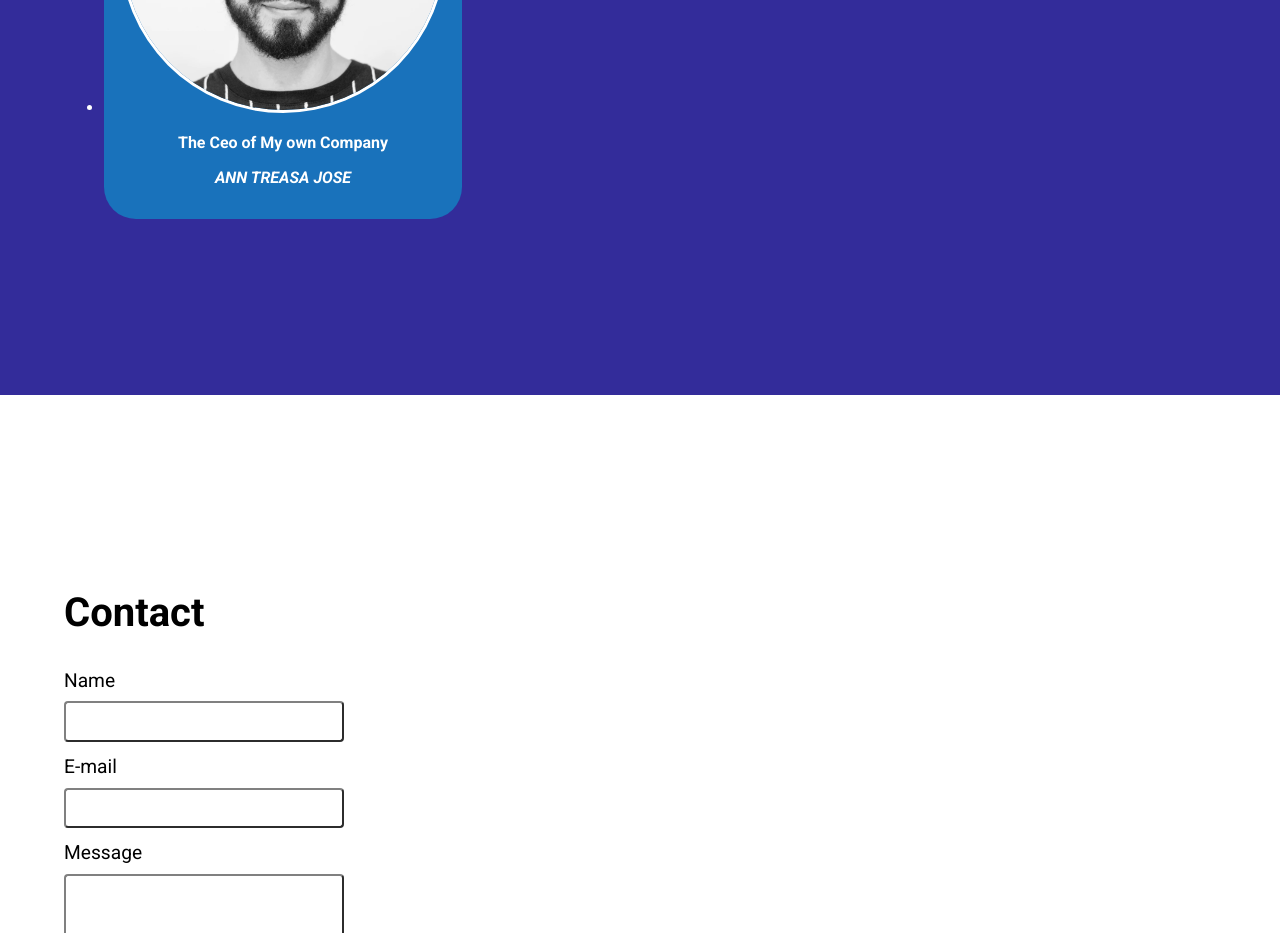
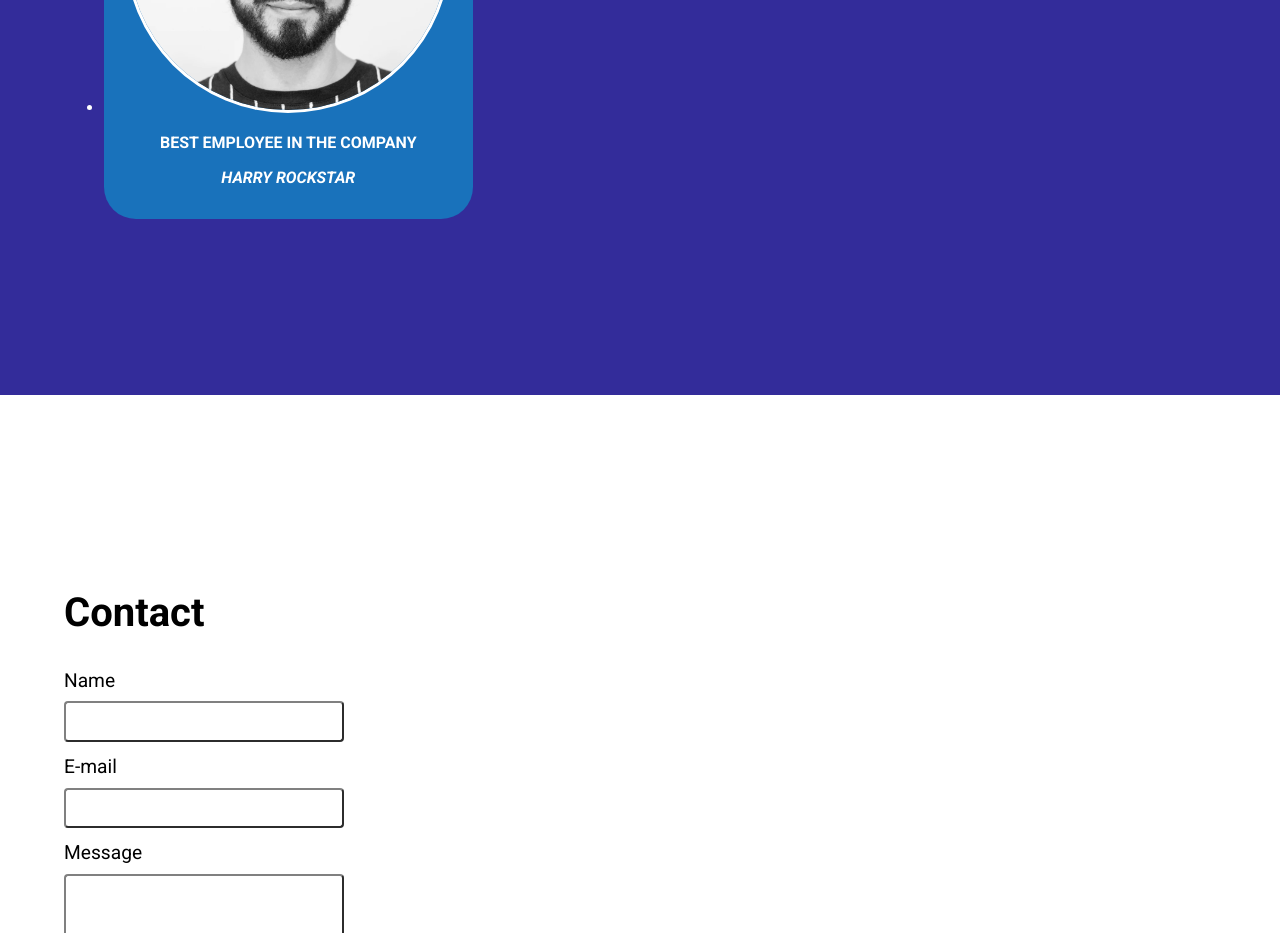
Before and after one commit to amalmathewcodes/amalmathew.github.io, a plain HTML site: page index.html in a window 1280 px wide. Shown: the part 1600-2533 px from the top of the page. Drawn offline with Linux system fonts and the light colour scheme.

Commit message:
UPDATED INDEX

```diff
--- a/index.html
+++ b/index.html
@@ -60,8 +60,8 @@
             <ul>
                 <li>
                     <img  src="images/person.jpg"  alt="pik">
-                    <blockquote>The Ceo of My own Company</blockquote>
-                    <cite>ANN TREASA JOSE</cite>
+                    <blockquote>BEST EMPLOYEE IN THE COMPANY</blockquote>
+                    <cite>HARRY ROCKSTAR</cite>
                 </li>
 
             </ul>
```
